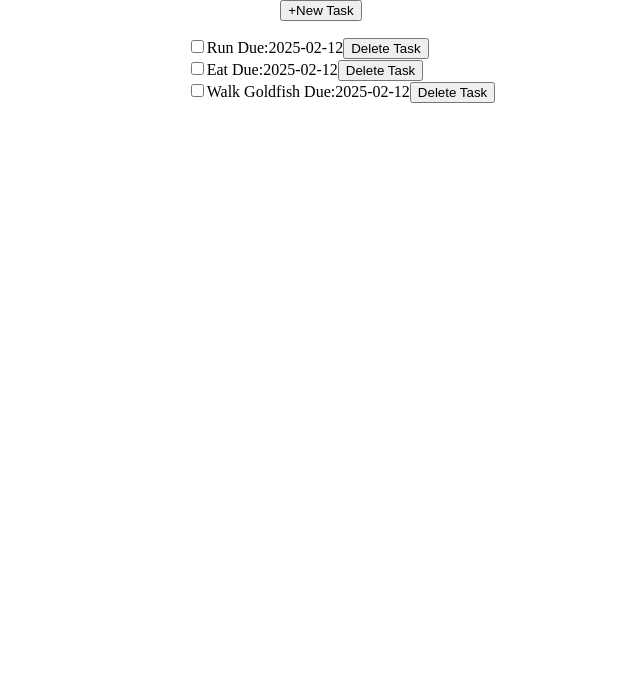
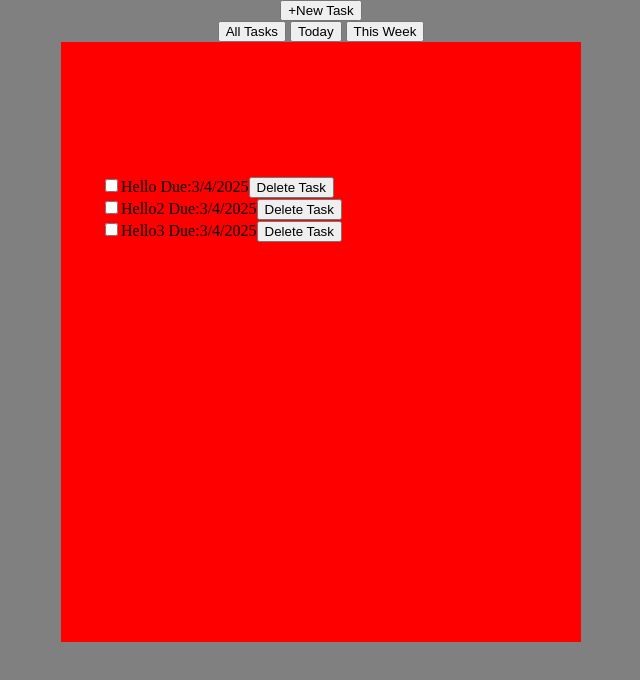
Before and after one commit to gavyen-kelly/todo, a plain HTML site: page index.html in a window 1280 px wide. Shown: the top 680 px of the page, without its empty margins (319-959 px from the left). Drawn offline with Linux system fonts and the light colour scheme.

Commit message:
Final uploads for this phase of project.

```diff
--- a/index.html
+++ b/index.html
@@ -16,12 +16,12 @@
         <button id="openNewTaskMenuButton" class="openNewTaskMenuButton" onclick="toggleTaskInputPopup()">+New
             Task</button>
         <div class="sections">
+            <button id="tabAllTasks" class="tabLinks">All Tasks</button>
+            <button id="tabToday" class="tabLinks">Today</button>
+            <button id="tabWeek" class="tabLinks">This Week</button>
         </div>
             <div id="tasks" class="tasks">
                 <ul id="taskList">
-                <li class="task" id="2"><input type="checkbox">Run Due:2025-02-12<button>Delete Task</button></li>
-                <li class="task" id="3"><input type="checkbox">Eat Due:2025-02-12<button>Delete Task</button></li>
-                <li class="task" id="4"><input type="checkbox">Walk Goldfish Due:2025-02-12<button>Delete Task</button>
                     </li>
                 </ul>
                 <ul id="completedTasks">
@@ -34,7 +34,7 @@
             <input id="taskInput" type="text" placeholder="What needs to get done?" autocomplete="off">
             <label for="taskDate">When?</label>
             <input type="date" id="taskDate">
-            <button id="submitButton" class="submitButton" type="submit" onclick="addTask()">+</button>
+            <button id="submitButton" class="submitButton" type="submit" onclick="submitTaskInfo()">+</button>
         </div>
     </div>
     <script src="script.js"></script>
--- a/script.js
+++ b/script.js
@@ -7,14 +7,24 @@ const newTaskButton = document.getElementById("openNewTaskMenuButton")
 const completedTaskList = document.getElementById("completedTasks")
 const taskPopupPage = document.getElementById("newTaskPopup")
 const tasks = document.getElementById('tasks')
+const tabAllTasks = document.getElementById('')
+let numOfTasks = 0
 
-let numOfTasks = 0
-const addTask = () => {
+window.addEventListener('DOMContentLoaded', () => {
+    addTask('Hello', '3/4/2025')
+    addTask('Hello2', '3/4/2025')
+    addTask('Hello3', '3/4/2025')
+})
+
+const submitTaskInfo = () => {
     let newTaskInput = taskInput.value
     let newTaskDueDate = taskDueDate.value
+    return addTask(newTaskInput, newTaskDueDate)
+}
+const addTask = (taskInput, taskDueDate) => {
 
     let newTask = document.createElement('li');
-    newTask.textContent = `${newTaskInput} Due:${newTaskDueDate}`;
+    newTask.textContent = `${taskInput} Due:${taskDueDate}`;
     newTask.classList.add("task")
     numOfTasks++;
     newTask.id = numOfTasks;
@@ -64,7 +74,7 @@ const completeTask = (taskId, taskIdBox) => {
 const toggleTaskInputPopup = () => {
     taskPopupPage.classList.remove('hidden')
 }
-const overlay = popupContainer.querySelector('.overlay');
+const overlay = taskPopupPage.querySelector('.overlay');
 overlay.addEventListener('click', (e) => {
     e.stopPropagation();
 });
--- a/style.css
+++ b/style.css
@@ -5,7 +5,8 @@ html {
 
 body {
     margin: 0;
-    min-height: 199vh;
+    min-height: 100vh;
+    background-color: grey;
 }
 
 .container {
@@ -20,7 +21,25 @@ body {
     height: 40px;
     width: 300px;
     margin-top: 20px;
+}
 
+.sections {
+    color: green;
+    margin: 0;
+    padding: 0;
+}
+
+.tasks {
+    display: flex;
+    justify-content: space-around;
+    align-items: flex-start;
+    flex-flow: column wrap;
+    background-color: red;
+    height: 75vh;
+    width: 65vh;
+}
+.task {
+    margin
 }
 
 ul {
```
Also changed, not shown: notes.txt. Lines whose indentation alone changed are shown as unchanged.
